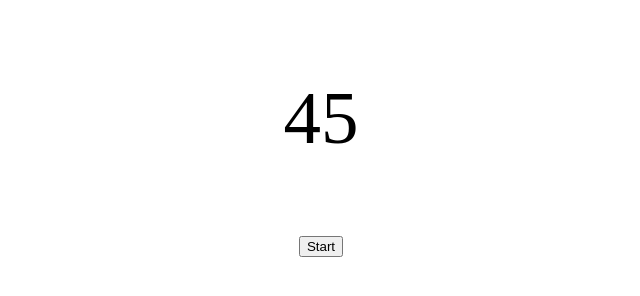
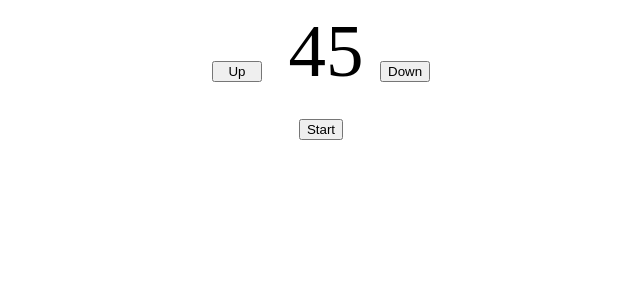
Before and after one commit to P-Pimentinha/workoutTImer, a website: page public/index.html in a window 1280 px wide. Shown: the whole page, without its empty margins (319-959 px from the left). Drawn offline with Linux system fonts and the light colour scheme.

Commit message:
minor changes

```diff
--- a/public/index.html
+++ b/public/index.html
@@ -9,9 +9,12 @@
   </head>
   <body>
     <div class="timer">
-      <p class="counter">45</p>
-      <button class="btnStart">Start</button>
+      <button class="btnUp">Up</button>
+      <p class="counter"></p>
+      <button class="btnDown">Down</button>
     </div>
+
+    <button class="btnStart">Start</button>
 
     <script type="module" src="./js/app.js" charset="uft-8"></script>
   </body>
--- a/public/js/app.js
+++ b/public/js/app.js
@@ -2,18 +2,12 @@ const counter = document.querySelector('.counter');
 const startButton = document.querySelector('.btnStart');
 
 let initialTime = 45;
-
-console.log(location);
-
+counter.innerHTML = initialTime;
 startButton.addEventListener('click', timerInt);
 
 function timerInt() {
-  if (initialTime === 0) {
-    initialTime = 45;
-  } else {
-    startButton.setAttribute('disabled', '');
-    setInterval(timer, 1000);
-  }
+  startButton.setAttribute('disabled', '');
+  setInterval(timer, 1000);
 }
 
 function timer() {
@@ -22,5 +16,3 @@ function timer() {
   // prettier-ignore
   return counter.innerHTML = initialTime;
 }
-
-location.reload;
--- a/public/style/style.css
+++ b/public/style/style.css
@@ -1,4 +1,25 @@
 .timer {
+  margin: 0 auto;
+  text-align: center;
+}
+
+.counter {
+  width: 100px;
+  display: inline-block;
+}
+
+.btnUp {
+  display: inline-block;
+  width: 50px;
+  margin-right: 10px;
+}
+
+.btnDown {
+  display: inline-block;
+  width: 50px;
+}
+
+.btnStart {
   margin: 0 auto;
   text-align: center;
   display: block;
@@ -7,4 +28,5 @@
 
 p {
   font-size: 75px;
+  margin: 0 auto;
 }
```
